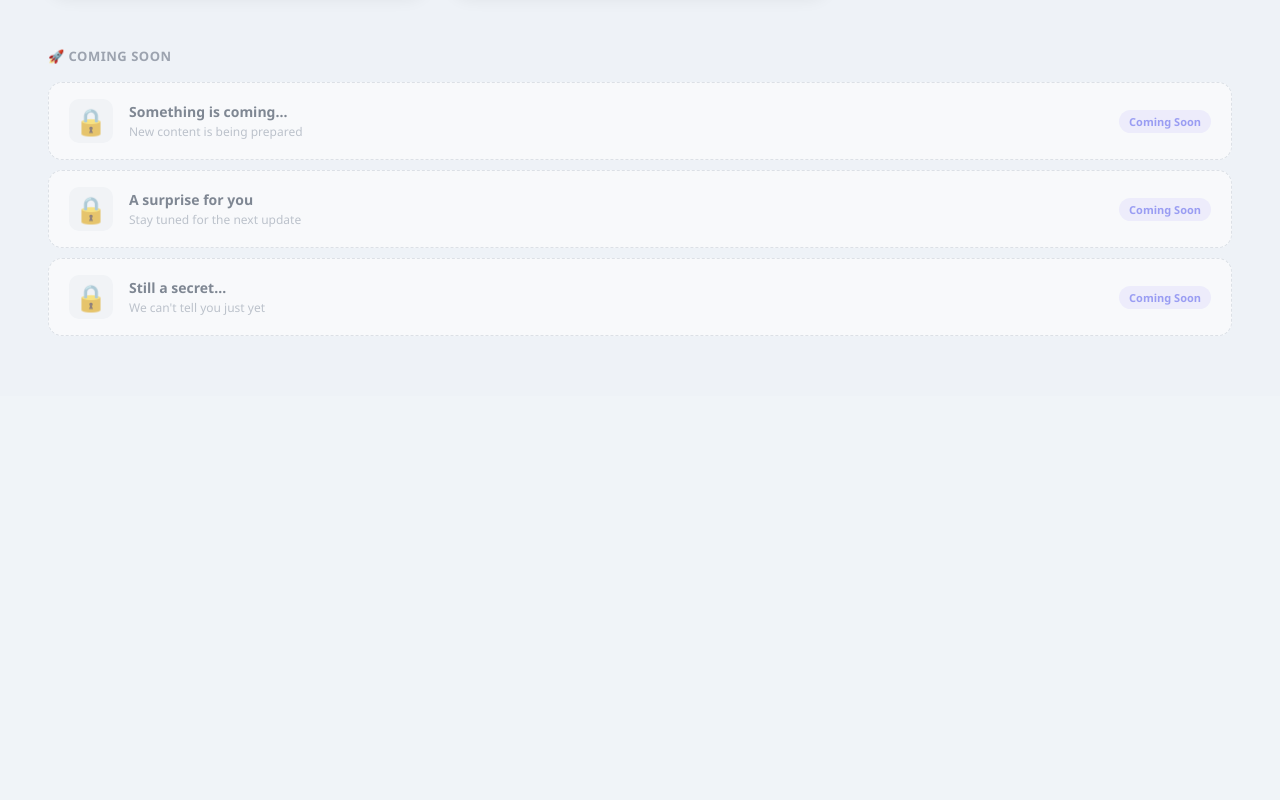
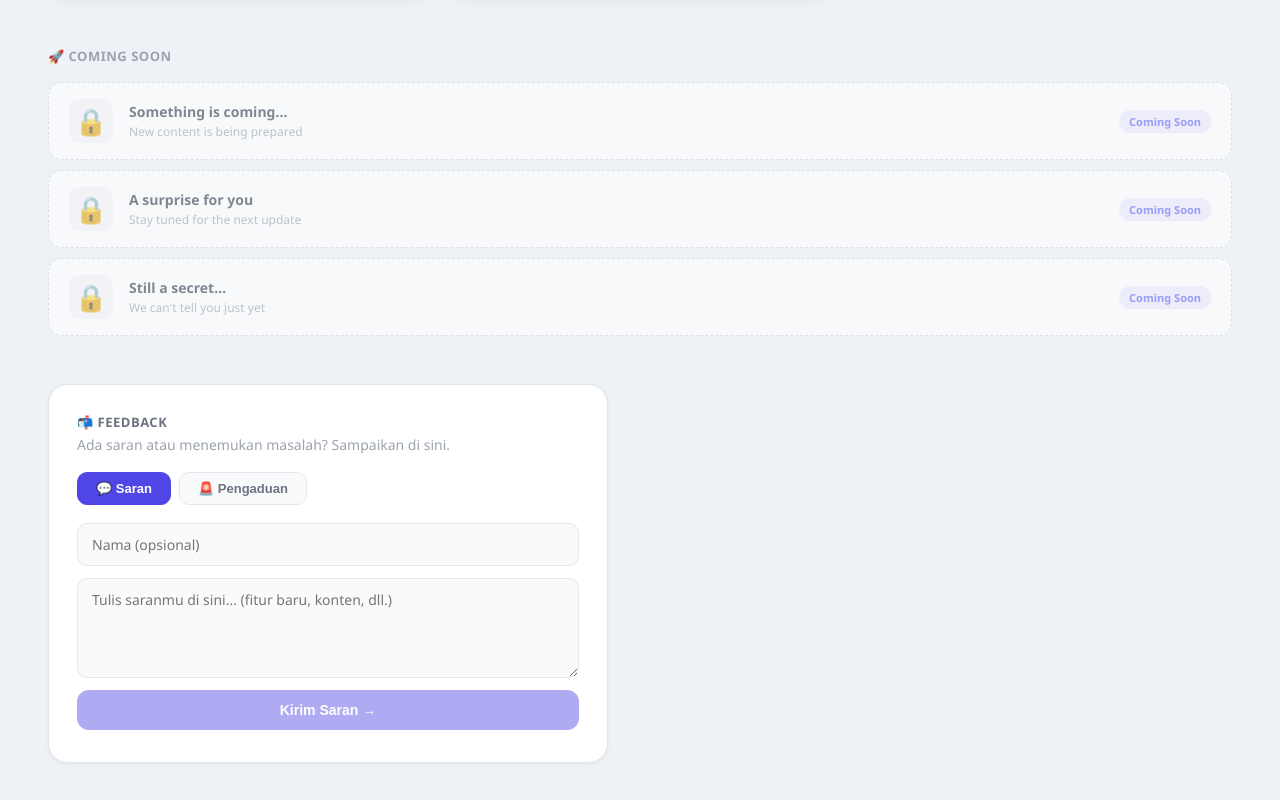
Before and after one commit to YanuarRizkiAminudin/flashcard-kosakata, a React (Vite) app: page / in a window 1280 px wide. Shown: the part 646-1446 px from the top of the page. Before the commit the page ends 1042 px from the top, so only its background shows below. Built offline with nearby package versions, Linux system fonts and the light colour scheme.

Commit message:
Add feedback section (saran & pengaduan) at bottom of home page

```diff
--- a/src/FlashcardPage.css
+++ b/src/FlashcardPage.css
@@ -260,3 +260,165 @@ body {
   border-radius: 99px;
   flex-shrink: 0;
 }
+
+/* ── FEEDBACK SECTION ── */
+.feedback-section {
+  margin-top: 48px;
+  background: #ffffff;
+  border-radius: 20px;
+  padding: 28px 28px 32px;
+  border: 1px solid #e5e7eb;
+  box-shadow: 0 1px 4px rgba(0,0,0,0.05);
+  max-width: 560px;
+}
+
+.feedback-header {
+  margin-bottom: 18px;
+}
+
+.feedback-label {
+  font-size: 13px;
+  font-weight: 700;
+  color: #6b7280;
+  letter-spacing: 0.5px;
+  text-transform: uppercase;
+  display: block;
+  margin-bottom: 4px;
+}
+
+.feedback-sub {
+  font-size: 14px;
+  color: #9ca3af;
+}
+
+/* Tabs */
+.feedback-tabs {
+  display: flex;
+  gap: 8px;
+  margin-bottom: 18px;
+}
+
+.feedback-tab {
+  padding: 8px 18px;
+  border-radius: 10px;
+  border: 1.5px solid #e5e7eb;
+  background: #f9fafb;
+  font-size: 13px;
+  font-weight: 600;
+  color: #6b7280;
+  cursor: pointer;
+  transition: all 0.18s;
+}
+
+.feedback-tab:hover {
+  border-color: #a78bfa;
+  color: #4f46e5;
+}
+
+.feedback-tab.active {
+  background: #4f46e5;
+  border-color: #4f46e5;
+  color: #fff;
+}
+
+/* Form */
+.feedback-form {
+  display: flex;
+  flex-direction: column;
+  gap: 12px;
+}
+
+.feedback-input,
+.feedback-textarea {
+  width: 100%;
+  padding: 11px 14px;
+  border: 1.5px solid #e5e7eb;
+  border-radius: 10px;
+  font-size: 14px;
+  font-family: 'Segoe UI', sans-serif;
+  color: #111827;
+  background: #f9fafb;
+  transition: border-color 0.18s;
+  resize: vertical;
+  outline: none;
+}
+
+.feedback-input:focus,
+.feedback-textarea:focus {
+  border-color: #a78bfa;
+  background: #fff;
+}
+
+.feedback-textarea {
+  min-height: 100px;
+}
+
+.feedback-error {
+  font-size: 13px;
+  color: #ef4444;
+  margin: 0;
+}
+
+.feedback-submit {
+  padding: 12px;
+  background: #4f46e5;
+  color: #fff;
+  border: none;
+  border-radius: 12px;
+  font-size: 14px;
+  font-weight: 700;
+  cursor: pointer;
+  transition: background 0.2s, transform 0.15s;
+}
+
+.feedback-submit:hover:not(:disabled) {
+  background: #4338ca;
+  transform: scale(1.01);
+}
+
+.feedback-submit:disabled {
+  opacity: 0.45;
+  cursor: not-allowed;
+}
+
+/* Success state */
+.feedback-success {
+  display: flex;
+  flex-direction: column;
+  align-items: center;
+  gap: 8px;
+  padding: 24px 0 8px;
+  text-align: center;
+}
+
+.feedback-success-icon {
+  font-size: 40px;
+}
+
+.feedback-success-title {
+  font-size: 18px;
+  font-weight: 700;
+  color: #111827;
+}
+
+.feedback-success-sub {
+  font-size: 14px;
+  color: #6b7280;
+  margin-bottom: 8px;
+}
+
+.feedback-again {
+  padding: 9px 22px;
+  background: #f3f4f6;
+  border: 1px solid #e5e7eb;
+  border-radius: 10px;
+  font-size: 13px;
+  font-weight: 600;
+  color: #374151;
+  cursor: pointer;
+  transition: background 0.18s;
+}
+
+.feedback-again:hover {
+  background: #e5e7eb;
+}
--- a/src/FlashcardPage.jsx
+++ b/src/FlashcardPage.jsx
@@ -1,4 +1,5 @@
 import { useNavigate } from 'react-router-dom'
+import { useState } from 'react'
 import './FlashcardPage.css'
 
 const flashcards = [
@@ -49,35 +50,24 @@ const flashcards = [
   },
 ]
 
+// ── Card ──────────────────────────────────────────────────────────────────────
 function FlashcardCard({ card }) {
   const navigate = useNavigate()
-
   return (
     <div className="card">
       <div className="card-header">
-        <span
-          className="badge"
-          style={{
-            backgroundColor: card.categoryColor,
-            color: card.categoryTextColor,
-          }}
-        >
+        <span className="badge" style={{ backgroundColor: card.categoryColor, color: card.categoryTextColor }}>
           {card.category}
         </span>
         <button className="menu-btn" aria-label="Menu">
-          <span></span>
-          <span></span>
-          <span></span>
+          <span></span><span></span><span></span>
         </button>
       </div>
-
       <div className="card-icon">{card.icon}</div>
-
       <div>
         <h2 className="card-title">{card.title}</h2>
         <p className="card-meta">{card.kartu} {card.id === 'MC1' ? 'Lessons' : 'Cards'} &bull; {card.level}</p>
       </div>
-
       <button className="belajar-btn" onClick={() => navigate(card.route)}>
         Start Learning →
       </button>
@@ -85,6 +75,110 @@ function FlashcardCard({ card }) {
   )
 }
 
+// ── Feedback Section ──────────────────────────────────────────────────────────
+function FeedbackSection() {
+  const [tab, setTab] = useState('saran')
+  const [name, setName] = useState('')
+  const [msg, setMsg] = useState('')
+  const [status, setStatus] = useState('idle') // idle | sending | sent | error
+
+  const handleSubmit = async (e) => {
+    e.preventDefault()
+    if (!msg.trim()) return
+    setStatus('sending')
+    try {
+      const res = await fetch('https://formspree.io/f/xpwzgvqk', {
+        method: 'POST',
+        headers: { 'Content-Type': 'application/json', Accept: 'application/json' },
+        body: JSON.stringify({
+          type: tab === 'saran' ? '💬 Saran' : '🚨 Pengaduan',
+          name: name || 'Anonim',
+          message: msg,
+        }),
+      })
+      if (res.ok) {
+        setStatus('sent')
+        setName('')
+        setMsg('')
+      } else {
+        setStatus('error')
+      }
+    } catch {
+      setStatus('error')
+    }
+  }
+
+  return (
+    <div className="feedback-section">
+      <div className="feedback-header">
+        <span className="feedback-label">📬 Feedback</span>
+        <p className="feedback-sub">Ada saran atau menemukan masalah? Sampaikan di sini.</p>
+      </div>
+
+      <div className="feedback-tabs">
+        <button
+          className={`feedback-tab ${tab === 'saran' ? 'active' : ''}`}
+          onClick={() => { setTab('saran'); setStatus('idle') }}
+        >
+          💬 Saran
+        </button>
+        <button
+          className={`feedback-tab ${tab === 'pengaduan' ? 'active' : ''}`}
+          onClick={() => { setTab('pengaduan'); setStatus('idle') }}
+        >
+          🚨 Pengaduan
+        </button>
+      </div>
+
+      {status === 'sent' ? (
+        <div className="feedback-success">
+          <div className="feedback-success-icon">✅</div>
+          <div className="feedback-success-title">Terima kasih!</div>
+          <div className="feedback-success-sub">
+            {tab === 'saran' ? 'Saran kamu sudah kami terima.' : 'Pengaduan kamu sudah kami catat.'}
+          </div>
+          <button className="feedback-again" onClick={() => setStatus('idle')}>Kirim lagi</button>
+        </div>
+      ) : (
+        <form className="feedback-form" onSubmit={handleSubmit}>
+          <input
+            className="feedback-input"
+            type="text"
+            placeholder="Nama (opsional)"
+            value={name}
+            onChange={(e) => setName(e.target.value)}
+            maxLength={60}
+          />
+          <textarea
+            className="feedback-textarea"
+            placeholder={
+              tab === 'saran'
+                ? 'Tulis saranmu di sini... (fitur baru, konten, dll.)'
+                : 'Ceritakan masalah yang kamu temukan...'
+            }
+            value={msg}
+            onChange={(e) => setMsg(e.target.value)}
+            rows={4}
+            maxLength={1000}
+            required
+          />
+          {status === 'error' && (
+            <p className="feedback-error">Gagal mengirim. Coba lagi.</p>
+          )}
+          <button
+            className="feedback-submit"
+            type="submit"
+            disabled={status === 'sending' || !msg.trim()}
+          >
+            {status === 'sending' ? 'Mengirim...' : tab === 'saran' ? 'Kirim Saran →' : 'Kirim Pengaduan →'}
+          </button>
+        </form>
+      )}
+    </div>
+  )
+}
+
+// ── Page ──────────────────────────────────────────────────────────────────────
 export default function FlashcardPage() {
   return (
     <div className="page">
@@ -143,6 +237,8 @@ export default function FlashcardPage() {
           </div>
         </div>
       </div>
+
+      <FeedbackSection />
     </div>
   )
 }
```
